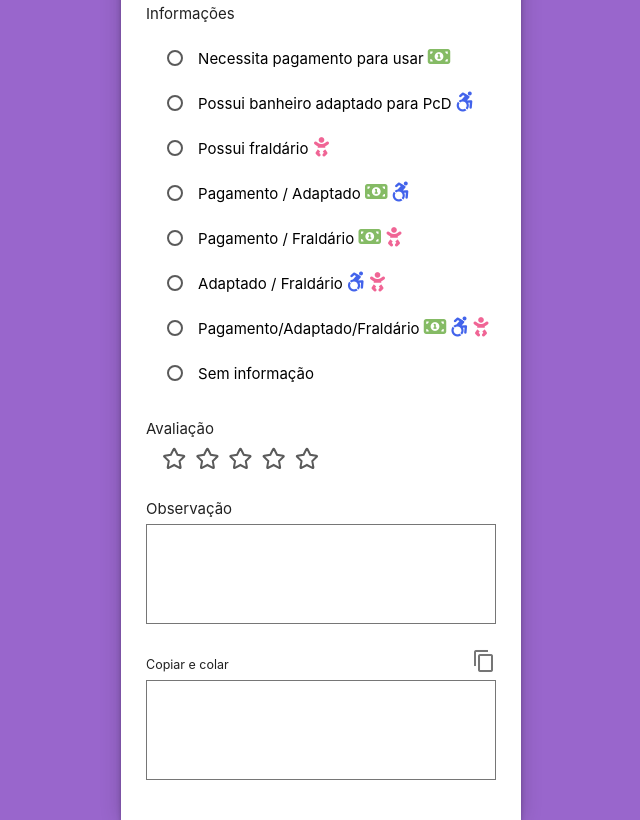
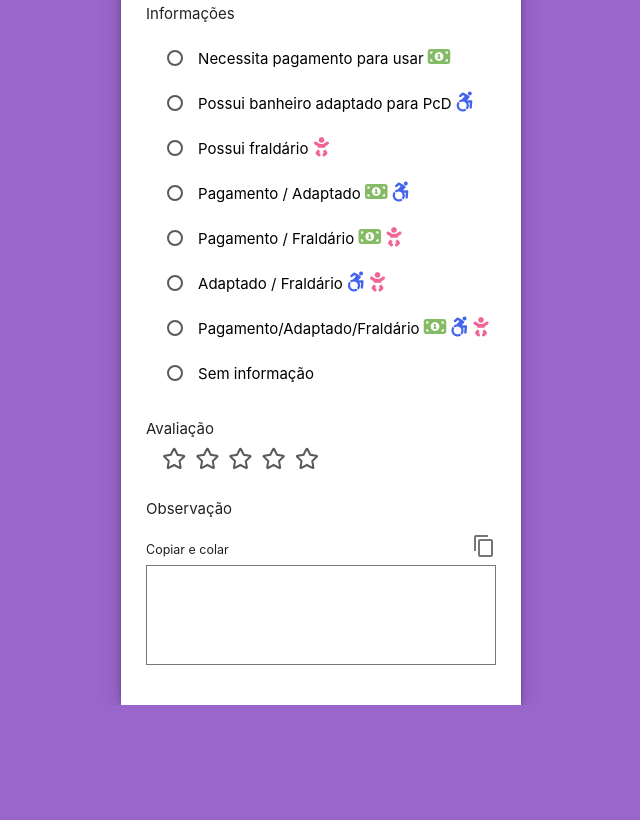
Before and after one commit to LukinMar/toiletfy, a PHP site: page /formulario.html in a window 1280 px wide. Shown: the part 463-1283 px from the top of the page, without its empty margins (319-959 px from the left). After the commit the page ends 1168 px from the top, so only its background shows below. Run offline with PHP 8.4, Linux system fonts and the light colour scheme; some libraries are stand-ins or nearby versions.

Commit message:
Update formulario.css

```diff
--- a/css/formulario.css
+++ b/css/formulario.css
@@ -2713,3 +2713,11 @@ textarea {
   cursor:pointer;
   z-index:9;
 }
+
+#observacao-input{
+  display:none;
+}
+
+#observacao{
+  display:none;
+}
```
